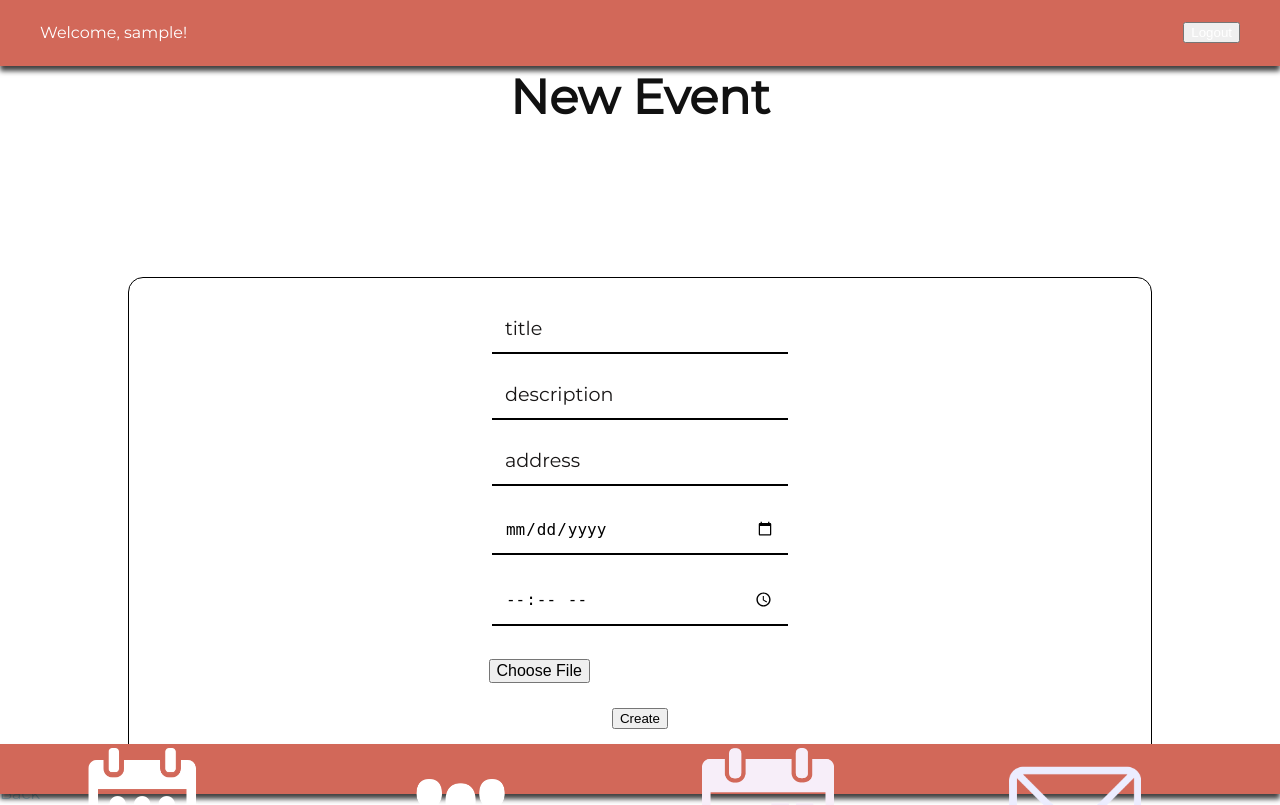
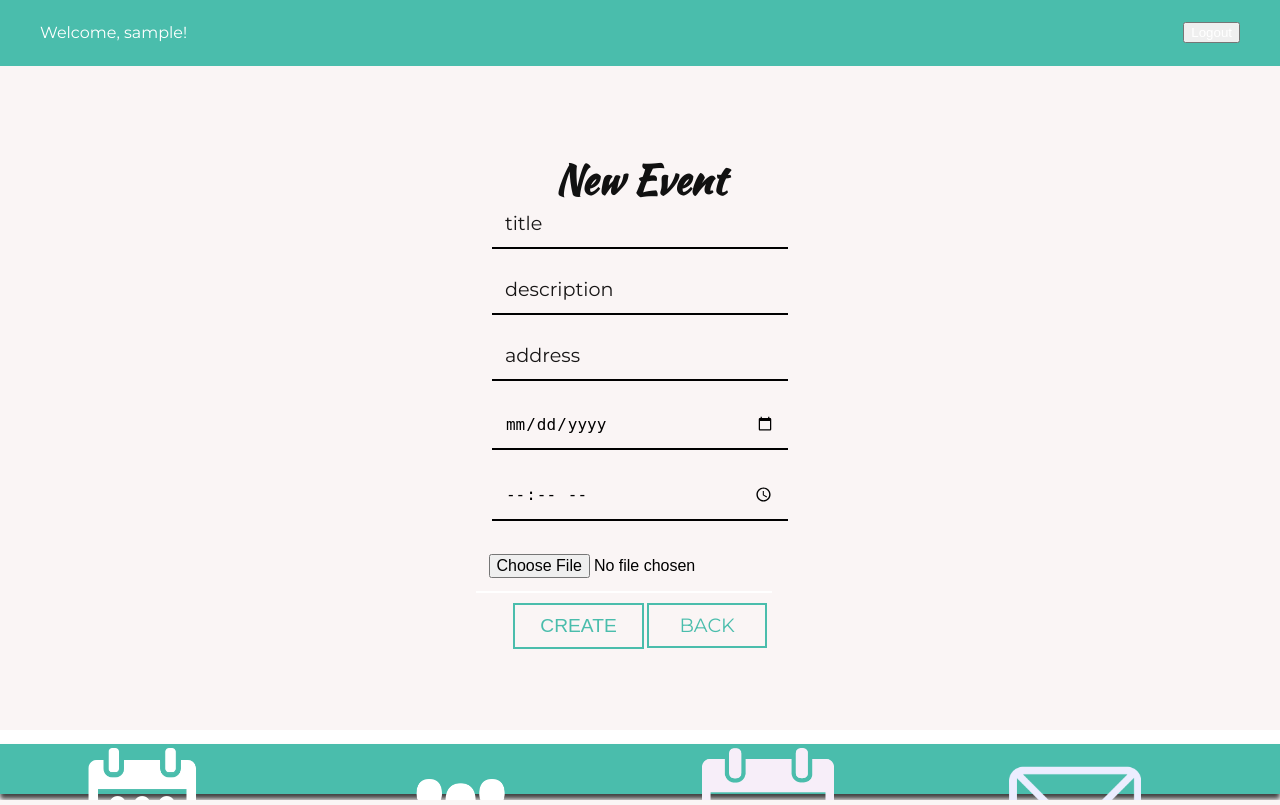
Before and after one commit to LlurensMartinez/Project2-EventUp, a Node server app: page /events/new in a window 1280 px wide. Run offline with Node 20, Linux system fonts and the light colour scheme; the visitor is signed in with stand-in values (Sample User, id 1); some libraries are stand-ins or nearby versions.

Commit message:
New event CSS acabado solo falta seleccionar archivo

```diff
--- a/public/stylesheets/style.css
+++ b/public/stylesheets/style.css
@@ -59,7 +59,7 @@ h2 {
     padding-left: 40px;
     padding-right: 40px;
     box-shadow: 0px 5px 5px 0px rgba(0, 0, 0, 0.75);
-    background-color: #d26859;
+    background-color: #4ABDAC;
 }
 
 .button-logout {
@@ -87,13 +87,6 @@ nav a {
 .form-event {
     display: flex;
     justify-content: center;
-    border: solid 1px black;
-    margin-top: 10%;
-    margin-left: 10%;
-    margin-right: 10%;
-    padding-top: 20px;
-    padding-bottom: 50px;
-    border-radius: 15px;
 }
 
 .button-event {
@@ -195,11 +188,14 @@ form .field.has-error input {
     display: flex;
     flex-direction: column;
     justify-content: center;
-    height: 90%;
+    height: 83%;
+    background-color: rgb(250, 245, 245);
 }
 
 .new-event-container h2 {
-    font-size: 3em;
+    font-size: 2.5em;
+    margin: 0px;
+    font-family: 'Kaushan Script', cursive;
 }
 
 .new-event-input {
@@ -212,6 +208,37 @@ form .field.has-error input {
     font-size: 1.2em;
     font-weight: 100;
     font-family: 'Montserrat', sans-serif;
+}
+
+.newEventCreateBack {
+    display: flex;
+    flex-direction: row;
+    justify-content: space-between;
+    align-items: center;
+    width: 77%;
+}
+
+.newEventCreateBack button {
+    text-transform: uppercase;
+    border: 2px solid #4ABDAC;
+    padding: 10px 25px;
+    background: none;
+    font-size: 1.2em;
+    color: #4ABDAC;
+    font-weight: 500;
+}
+
+.newEventCreateBack a {
+    text-transform: uppercase;
+    border: 2px solid #4ABDAC;
+    padding: 9px 30px;
+    font-size: 1.2em;
+    color: #4ABDAC;
+    font-weight: 500;
+}
+
+.fileSelection {
+    color: black;
 }
 
 
@@ -292,7 +319,7 @@ form .field.has-error input {
     text-align: center;
     text-decoration: none;
     font-size: 1.50em;
-    background-color: rgb(12, 11, 11, 0.5);
+    background-color: rgb(12, 11, 11, 0.2);
     color: white;
     border-radius: 10px;
     width: 100%;
@@ -337,7 +364,7 @@ form .field.has-error input {
     display: flex;
     flex-direction: column;
     justify-content: space-evenly;
-    padding-bottom: 40px;
+    padding-bottom: 0px;
     height: 100%;
 }
 
@@ -457,7 +484,7 @@ input {
     right: 0;
     height: 50px;
     box-shadow: 0px 5px 5px 0px rgba(0, 0, 0, 0.75);
-    background-color: #d26859;
+    background-color: #4ABDAC;
 }
 
 .navbarFooter-container {
--- a/views/events/create-event.hbs
+++ b/views/events/create-event.hbs
@@ -10,15 +10,17 @@
       <input class="new-event-input" type="time" name="time" placeholder="time">
 
       <div>
-        <input type="file" name="image" placeholder="Upload a picture for the event">
+        <input class="fileSelection" type="file" name="image" placeholder="Upload a picture for the event">
       </div>
-
+      <div class="newEventCreateBack">
       <button type="submit">Create</button>
+      <a href="/">Back</a>
+      </div>
     </div>
 
   </form>
 
   {{> flash}}
 
-  <a href="/">Back</a>
+
 </div>
--- a/views/layout.hbs
+++ b/views/layout.hbs
@@ -18,7 +18,7 @@
     </div>
     <div class="navbar-div">
       <form action="/auth/logout" method="POST">
-        <button class="button-logout" type="submit">Logout</button>
+        <button class="button-logout"type="submit">Logout</button>
       </form>
     </div>
 
```
